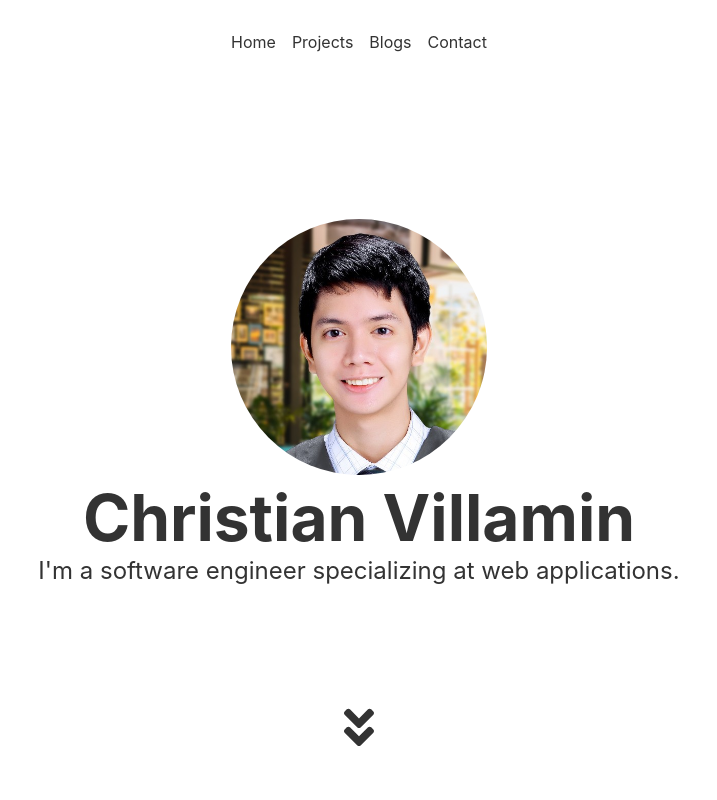
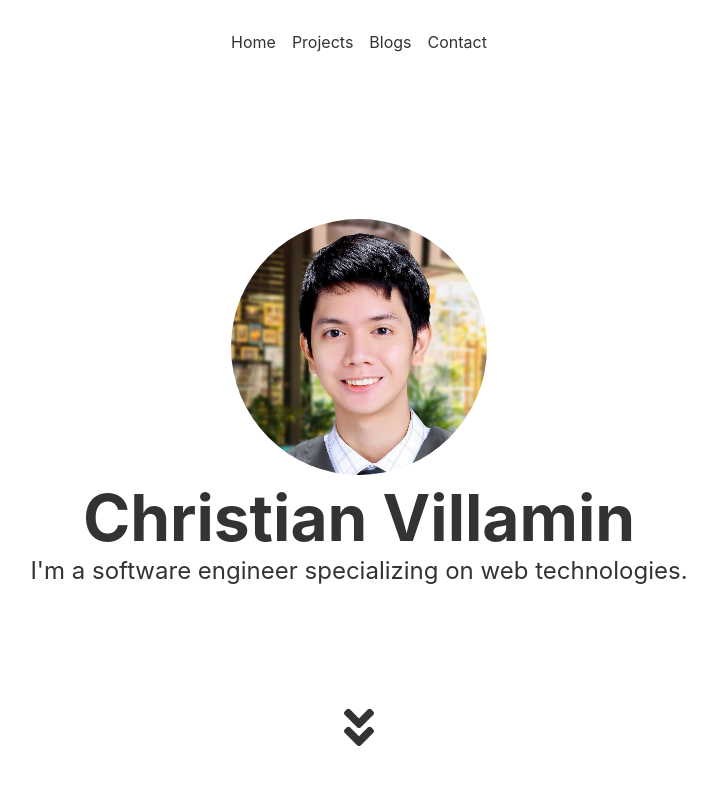
Before and after one commit to codekcv/personal-site-nextjs, a Next.js app: page / in a window 1280 px wide. Shown: the top 800 px of the page, without its empty margins (281-998 px from the left). Built offline with nearby package versions, Linux system fonts and the light colour scheme.

Commit message:
feat(home) update info

```diff
--- a/pages-main/Home/Home.main.tsx
+++ b/pages-main/Home/Home.main.tsx
@@ -56,7 +56,7 @@ const Home = (): JSX.Element => (
           </Text>
 
           <Text as="p" fontSize={24}>
-            I&apos;m a software engineer specializing at web applications.
+            I&apos;m a software engineer specializing on web technologies.
           </Text>
         </Flex>
       </Flex>
```
